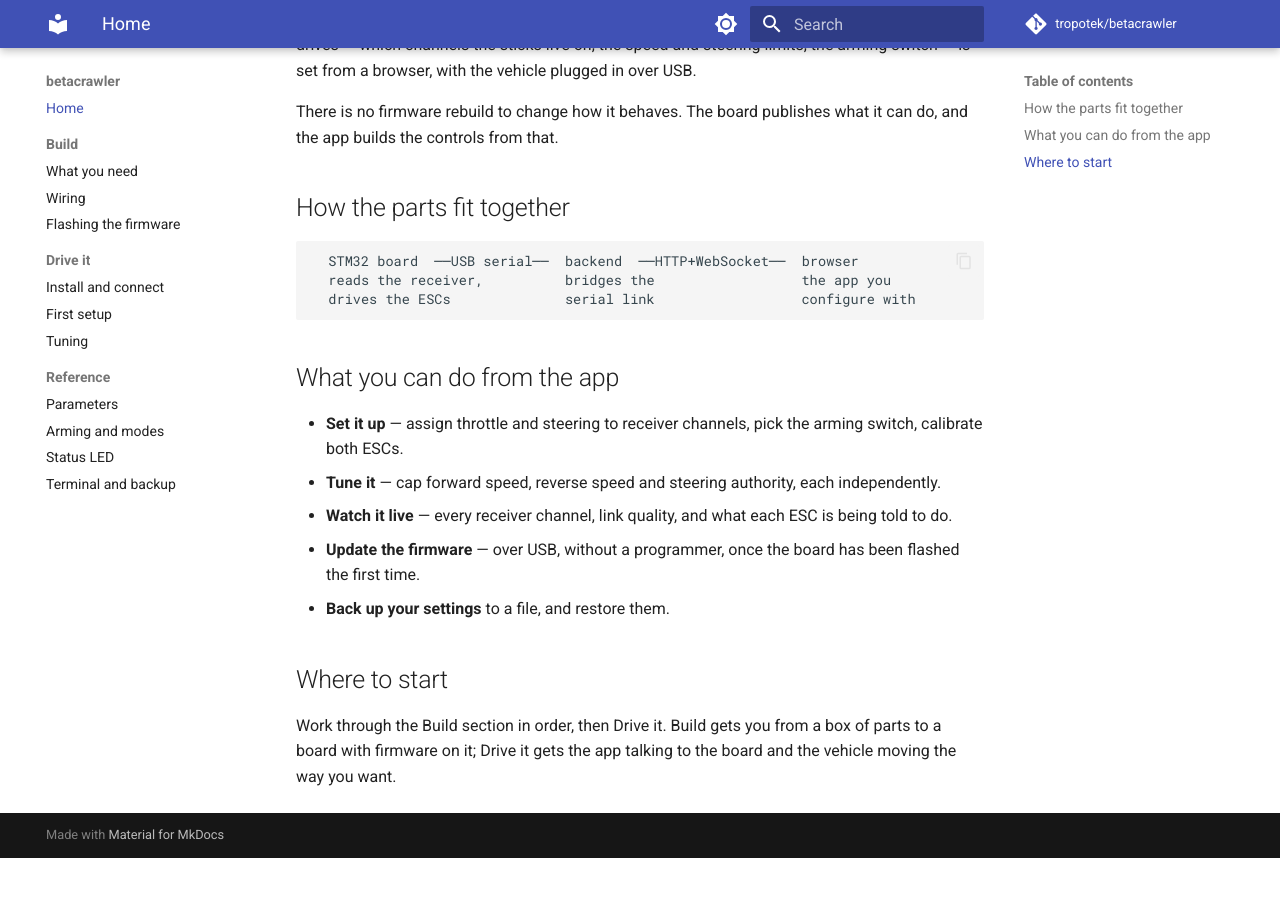
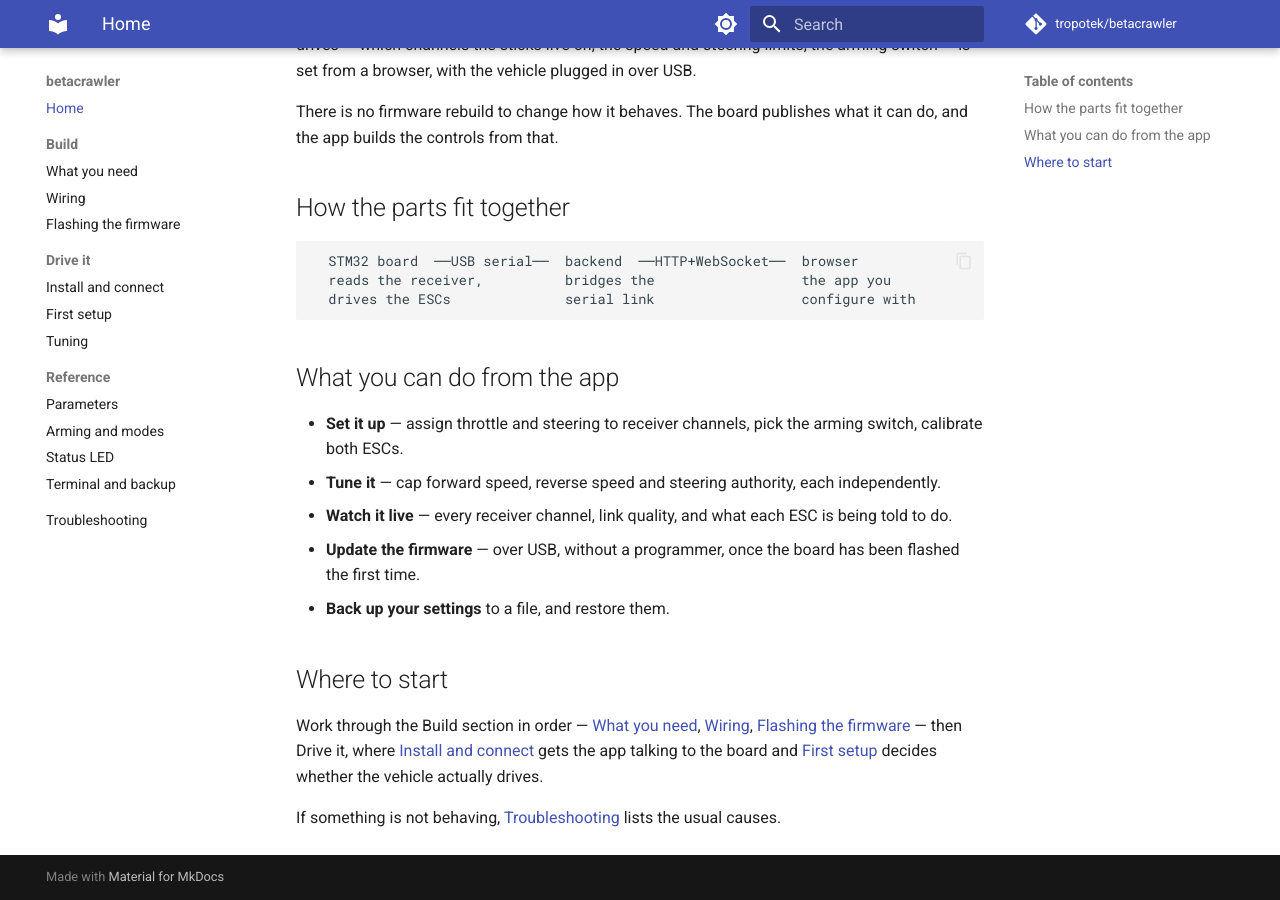
Before and after one commit to tropotek/betacrawler, an MkDocs documentation site: the page built from docs/index.md, in a window 1280 px wide and 900 px high, scrolled down 509 px. Built offline with MkDocs 1.6.1 and Material for MkDocs 9.7.7, drawn with Linux system fonts in a browser that asks for light colours; comment, search, counter and statistics services are not loaded; before the commit the page ends 1367 px from its top, so only the background shows below that.

Commit message:
docs: add the troubleshooting page and cross-section links
One heading per symptom, ordered roughly by how early a builder hits it,
each with the cause rather than just the fix -- the disconnect under
load and the receiver pad still in PWM mode both present as something
other than what they are.

Now that every page exists, the deferred cross-section links go in.

Co-Authored-By: Claude Opus 5 <noreply@anthropic.com>

```diff
--- a/docs/index.md
+++ b/docs/index.md
@@ -30,6 +30,9 @@ the app builds the controls from that.
 
 ## Where to start
 
-Work through the Build section in order, then Drive it. Build gets you from a box of parts to a
-board with firmware on it; Drive it gets the app talking to the board and the vehicle moving the
-way you want.
+Work through the Build section in order — [What you need](build/what-you-need.md),
+[Wiring](build/wiring.md), [Flashing the firmware](build/flashing.md) — then Drive it, where
+[Install and connect](drive/install-and-connect.md) gets the app talking to the board and
+[First setup](drive/first-setup.md) decides whether the vehicle actually drives.
+
+If something is not behaving, [Troubleshooting](troubleshooting.md) lists the usual causes.
--- a/mkdocs.yml
+++ b/mkdocs.yml
@@ -39,6 +39,7 @@ nav:
       - Arming and modes: reference/arming-and-modes.md
       - Status LED: reference/status-led.md
       - Terminal and backup: reference/terminal-and-backup.md
+  - Troubleshooting: troubleshooting.md
 
 markdown_extensions:
   - admonition
```
Also changed, not shown: docs/drive/install-and-connect.md (+2 -0 lines), docs/troubleshooting.md (added, +81 -0 lines), 2 other files.
